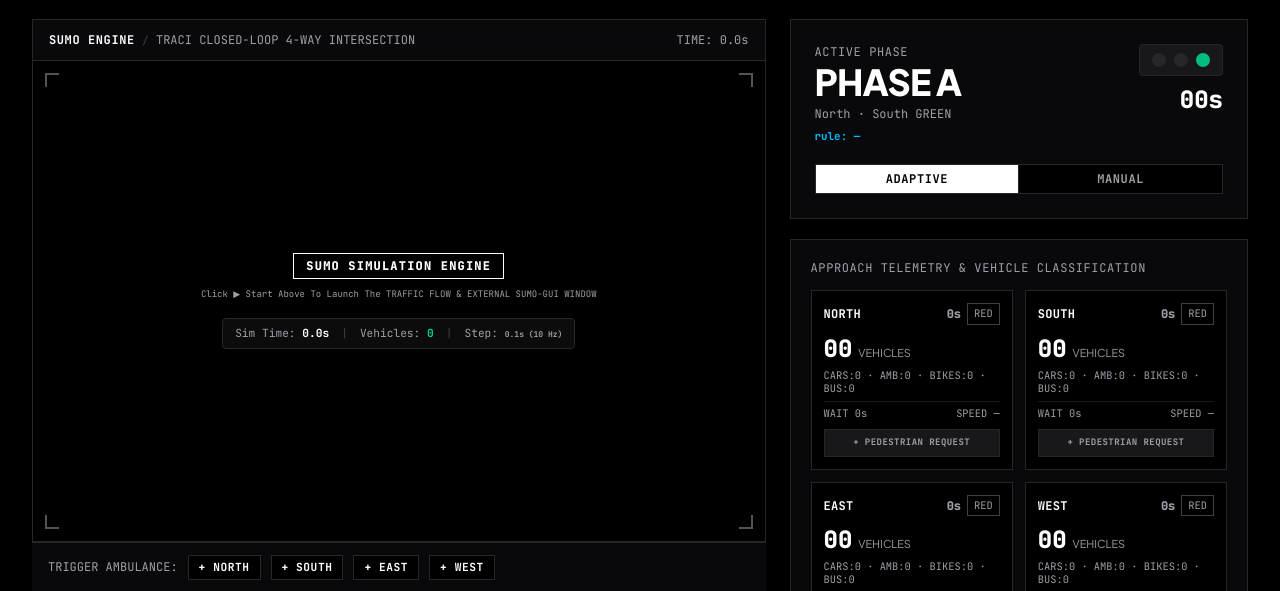
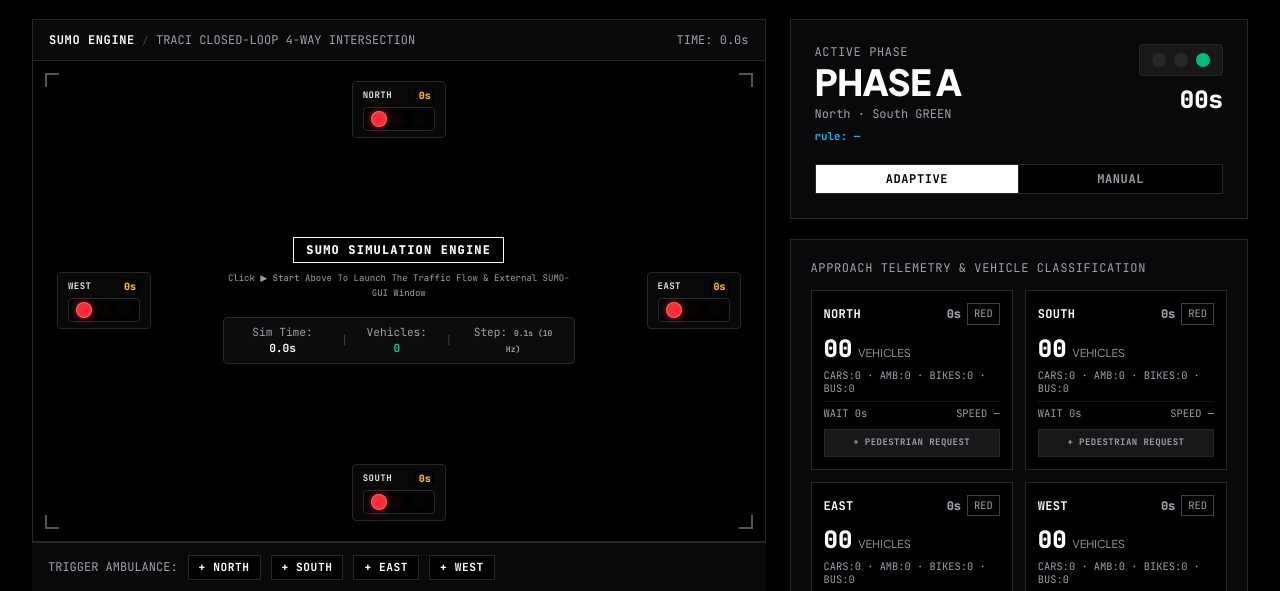
Before and after one commit to bendeze/ai-traffic-platform, a React (Vite) app in the folder frontend/: page / in a window 1280 px wide. Shown: the part 143-734 px from the top of the page. Built offline with nearby package versions, Linux system fonts and the light colour scheme; no server answers.

Commit message:
fix(docs): fix broken FSM diagram, clarify simulation vehicle counting, and add 4-way traffic lights to simulation viewport

```diff
--- a/frontend/src/components/VisionFeedMonitor.tsx
+++ b/frontend/src/components/VisionFeedMonitor.tsx
@@ -14,15 +14,81 @@ interface VisionFeedMonitorProps {
   sumoApproaches?: any;
 }
 
+function SumoTrafficLight({
+  name,
+  signal,
+  timer,
+}: {
+  name: string;
+  signal?: string;
+  timer?: number;
+}) {
+  const isRed = signal === 'red';
+  const isYellow = signal === 'yellow';
+  const isGreen = signal === 'green';
+
+  return (
+    <div className="flex flex-col items-center gap-1 bg-zinc-900/90 dark:bg-zinc-950/90 border border-zinc-700/80 dark:border-zinc-800 shadow-lg px-2.5 py-1.5 rounded backdrop-blur-sm z-10 pointer-events-none">
+      <div className="flex items-center justify-between w-full gap-2">
+        <span className="font-mono text-[9px] font-bold tracking-wider text-zinc-200 uppercase">
+          {name}
+        </span>
+        <span className="font-mono text-[10px] font-extrabold text-amber-400 bg-black/60 px-1 rounded">
+          {timer ?? 0}s
+        </span>
+      </div>
+      <div className="flex items-center gap-1.5 bg-black/80 px-2 py-1 rounded border border-zinc-800">
+        <div
+          title={`${name} Red`}
+          className={`w-3.5 h-3.5 rounded-full transition-all duration-200 ${
+            isRed
+              ? 'bg-red-500 shadow-[0_0_10px_rgba(239,68,68,0.95)] ring-1 ring-red-400'
+              : 'bg-red-950/40 opacity-30'
+          }`}
+        />
+        <div
+          title={`${name} Yellow`}
+          className={`w-3.5 h-3.5 rounded-full transition-all duration-200 ${
+            isYellow
+              ? 'bg-amber-400 shadow-[0_0_10px_rgba(251,191,36,0.95)] ring-1 ring-amber-300'
+              : 'bg-amber-950/40 opacity-30'
+          }`}
+        />
+        <div
+          title={`${name} Green`}
+          className={`w-3.5 h-3.5 rounded-full transition-all duration-200 ${
+            isGreen
+              ? 'bg-emerald-500 shadow-[0_0_10px_rgba(16,185,129,0.95)] ring-1 ring-emerald-400'
+              : 'bg-emerald-950/40 opacity-30'
+          }`}
+        />
+      </div>
+    </div>
+  );
+}
+
 export default function VisionFeedMonitor({
   isSumoMode,
   isSnapshotMode,
   fps,
   sumoTime,
+  data,
   isSumoRunning,
   sumoGui,
   sumoVehicleCount,
+  sumoApproaches,
 }: VisionFeedMonitorProps) {
+  const getApp = (name: string) => {
+    if (sumoApproaches && sumoApproaches[name]) return sumoApproaches[name];
+    if (data?.approaches && data.approaches[name]) return data.approaches[name];
+    return { signal: 'red', timer: 0 };
+  };
+
+  const north = getApp('north');
+  const south = getApp('south');
+  const east = getApp('east');
+  const west = getApp('west');
+
   return (
     <section className="flex flex-col bg-white dark:bg-zinc-950 border border-zinc-200 dark:border-zinc-800">
       {/* Feed / Simulation Subheader */}
@@ -56,18 +122,29 @@ export default function VisionFeedMonitor({
             onLoad={(e) => { (e.currentTarget as HTMLElement).style.opacity = '1'; }}
           />
         ) : (
-          /* Minimalist Docking Viewport for SUMO-GUI Desktop Window */
-          <div className="w-full h-full p-8 flex flex-col justify-between items-center text-center select-none box-border">
-            {/* Center Docking Guide */}
-            <div className="flex flex-col items-center justify-center my-auto p-6 max-w-md">
+          /* Docking Viewport with Live 4-Way Traffic Lights */
+          <div className="relative w-full h-full p-4 flex flex-col justify-between items-center text-center select-none box-border min-h-[460px]">
+            {/* Top Traffic Light: North Approach */}
+            <div className="w-full flex justify-center pt-1">
+              <SumoTrafficLight name="North" signal={north.signal} timer={north.timer} />
+            </div>
+
+            {/* Middle Row: West on Left, Center Docking Guide, East on Right */}
+            <div className="w-full flex justify-between items-center px-2 my-auto">
+              <div className="w-28 flex justify-start">
+                <SumoTrafficLight name="West" signal={west.signal} timer={west.timer} />
+              </div>
+
+              {/* Center Docking Guide (Preserved) */}
+              <div className="flex flex-col items-center justify-center p-4 max-w-sm mx-auto">
                 <div className="font-mono text-xs font-extrabold tracking-widest text-zinc-900 dark:text-white mb-2 border border-zinc-900 dark:border-white px-3 py-1">
                   {isSumoRunning ? 'SUMO SIMULATION ACTIVE' : 'SUMO SIMULATION ENGINE'}
                 </div>
 
                 <p className="capitalize font-mono text-[9px] text-zinc-500 dark:text-zinc-400 leading-relaxed mb-4">
                   {isSumoRunning
-                  ? 'Dock ExternalL SUMO-GUI WINDOW Over This Viewport For Real-Time Side-by-Sise SIMULATION'
-                  : 'Click ▶ Start Above To Launch the TRAFFIC FLOW & EXTERNAL SUMO-GUI WINDOW'}
+                    ? 'Dock External SUMO-GUI Window Over This Viewport For Real-Time Side-by-Side Simulation'
+                    : 'Click ▶ Start Above To Launch The Traffic Flow & External SUMO-GUI Window'}
                 </p>
 
                 <div className="flex items-center gap-3 font-mono text-[0.7rem] text-zinc-400 border border-zinc-200 dark:border-zinc-800 bg-zinc-100/50 dark:bg-zinc-900/50 px-3 py-1.5 rounded-sm">
@@ -77,6 +154,16 @@ export default function VisionFeedMonitor({
                   <span className="text-zinc-300 dark:text-zinc-700">|</span>
                   <span>Step: <strong className='text-[8px]'>0.1s (10 Hz)</strong></span>
                 </div>
+              </div>
+
+              <div className="w-28 flex justify-end">
+                <SumoTrafficLight name="East" signal={east.signal} timer={east.timer} />
+              </div>
+            </div>
+
+            {/* Bottom Traffic Light: South Approach */}
+            <div className="w-full flex justify-center pb-1">
+              <SumoTrafficLight name="South" signal={south.signal} timer={south.timer} />
             </div>
           </div>
         )}
```
Also changed, not shown: 3 other files (tests, documents, lock files or other folders). Lines whose indentation alone changed are shown as unchanged.
